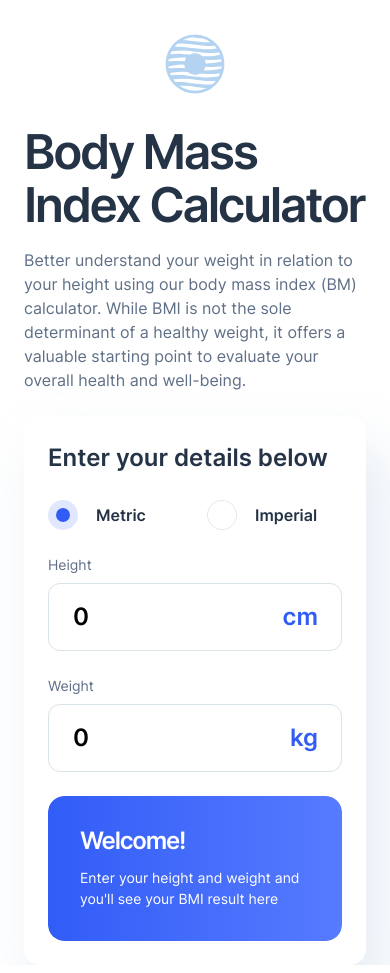
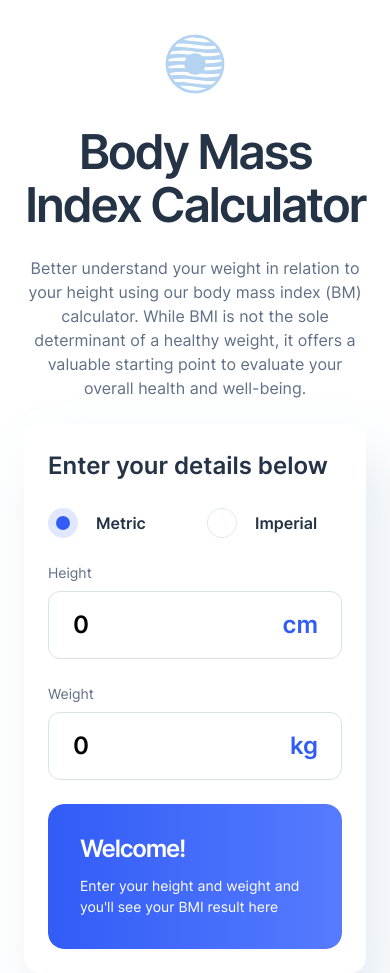
Before and after one commit to karolbanat/fem-svelte-bmi-calculator, a Svelte app: page / in a window 390 px wide. Built offline with nearby package versions, Linux system fonts and the light colour scheme.

Commit message:
Header content container

```diff
--- a/src/App.svelte
+++ b/src/App.svelte
@@ -1,19 +1,20 @@
 <script lang="ts">
 	import BMIForm from './lib/BMIForm.svelte';
+	import HeaderBox from './lib/HeaderBox.svelte';
 	import Navigation from './lib/Navigation.svelte';
 </script>
 
 <header class="wrapper-grid">
 	<Navigation />
 	<div class="even-columns-screen vertical-center-grid">
-		<div class="flow">
-			<h1>Body Mass Index Calculator</h1>
-			<p>
-				Better understand your weight in relation to your height using our body mass index (BM) calculator. While BMI is
-				not the sole determinant of a healthy weight, it offers a valuable starting point to evaluate your overall
-				health and well-being.
-			</p>
-		</div>
+		<HeaderBox
+			headingText="Body Mass Index Calculator"
+			message="Better understand your weight in relation to your height using our body mass index (BM) calculator. While BMI is
+        not the sole determinant of a healthy weight, it offers a valuable starting point to evaluate your overall
+        health and well-being."
+			centered={true}
+			paddedRight={true}
+		/>
 		<BMIForm />
 	</div>
 </header>
--- /dev/null
+++ b/src/lib/HeaderBox.svelte
@@ -0,0 +1,38 @@
+<script lang="ts">
+	import type { Heading } from '../types';
+
+	export let headingLevel: Heading = 'h1';
+	export let headingText: string = 'Insert your heading here';
+	export let message: string = 'Message goes here';
+
+	export let centered: boolean = false;
+	export let paddedLeft: boolean = false;
+	export let paddedRight: boolean = false;
+</script>
+
+<div class="flow" class:centered class:padded-left={paddedLeft} class:padded-right={paddedRight}>
+	<svelte:element this={headingLevel} class="heading">{headingText}</svelte:element>
+	<p>{message}</p>
+</div>
+
+<style>
+	.heading {
+		margin-block-end: clamp(1.5rem, 4vw, 2.25rem);
+	}
+
+	@media (max-width: 56em) {
+		.centered {
+			text-align: center;
+		}
+	}
+
+	@media (min-width: 56em) {
+		.padded-right {
+			padding-inline-end: clamp(2rem, 7.5vw, 6.25rem);
+		}
+
+		.padded-left {
+			padding-inline-start: clamp(2rem, 7.5vw, 6.25rem);
+		}
+	}
+</style>
--- a/src/types.ts
+++ b/src/types.ts
@@ -1 +1,3 @@
 export type Unit = 'metric' | 'imperial';
+
+export type Heading = 'h1' | 'h2' | 'h3' | 'h4' | 'h5' | 'h6';
```
